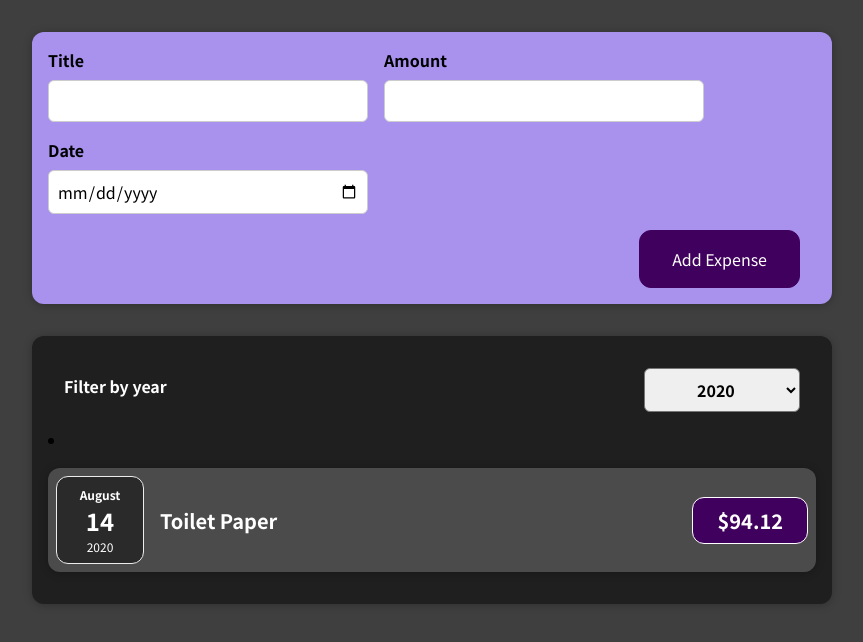
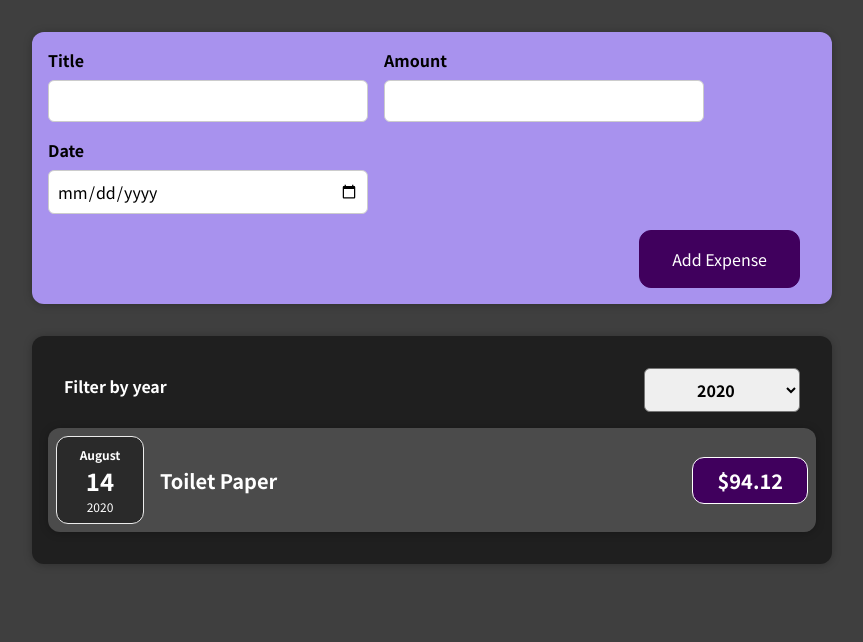
Before and after one commit to Oguzhanolgun/React-Expense-Tracker, a React (Create React App) app: page / in a window 1280 px wide. Shown: the top 642 px of the page, without its empty margins (208-1071 px from the left). Built offline with nearby package versions, Linux system fonts and the light colour scheme.

Commit message:
Added ExpenseItem component

```diff
--- /dev/null
+++ b/src/components/Expenses/ExpenseList.css
@@ -0,0 +1,9 @@
+.expenses-list {
+  list-style: none;
+  padding: 0;
+}
+
+.expenses-list__fallback {
+  color: white;
+  text-align: center;
+}
--- /dev/null
+++ b/src/components/Expenses/ExpenseList.js
@@ -0,0 +1,20 @@
+import "./ExpenseList.css";
+import ExpenseItem from "./ExpenseItem";
+const ExpenseList = (props) => {
+  if (props.items.length === 0) {
+    return <h2 className="expenses-list__fallback">Found no expenses</h2>;
+  }
+  return (
+    <ul className="expenses-list">
+      {props.items.map((expense) => (
+        <ExpenseItem
+          key={expense.id}
+          title={expense.title}
+          amount={expense.amount}
+          date={expense.date}
+        />
+      ))}
+    </ul>
+  );
+};
+export default ExpenseList;
--- a/src/components/Expenses/Expenses.js
+++ b/src/components/Expenses/Expenses.js
@@ -1,8 +1,8 @@
 import { useState } from "react";
-import ExpenseItem from "./ExpenseItem";
 import Card from "../UI/Card";
 import "./Expenses.css";
 import ExpensesFilter from "./ExpensesFilter";
+import ExpenseList from "./ExpenseList";
 const Expenses = (props) => {
   const [filteredYear, setFilteredYear] = useState("2020");
   const filterChangeHandler = (selectedYear) => {
@@ -11,17 +11,7 @@ const Expenses = (props) => {
   const filteredExpenses = props.items.filter(
     (item) => item.date.getFullYear().toString() === filteredYear
   );
-  let expensesContent = <p>No expenses found!..</p>;
-  if (filteredExpenses.length > 0) {
-    expensesContent = filteredExpenses.map((expense) => (
-      <ExpenseItem
-        key={expense.id}
-        title={expense.title}
-        amount={expense.amount}
-        date={expense.date}
-      />
-    ));
-  }
+
   return (
     <div>
       <Card className="expenses">
@@ -29,7 +19,7 @@ const Expenses = (props) => {
           selected={filteredYear}
           onChangeFilter={filterChangeHandler}
         />
-        {expensesContent}
+        <ExpenseList items={filteredExpenses} />
       </Card>
     </div>
   );
```
Also changed, not shown: 1 other file (tests, documents, lock files or other folders).
